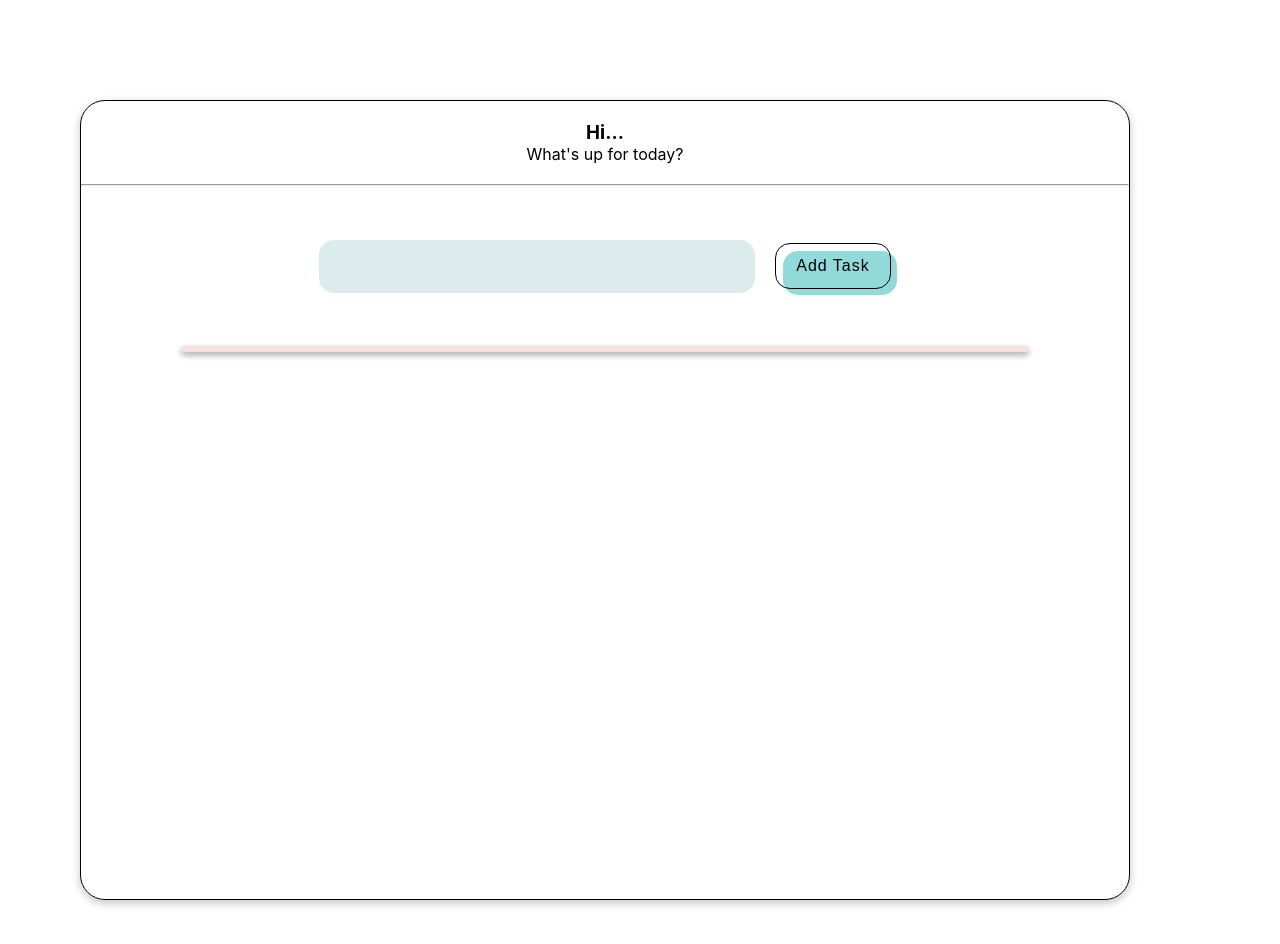
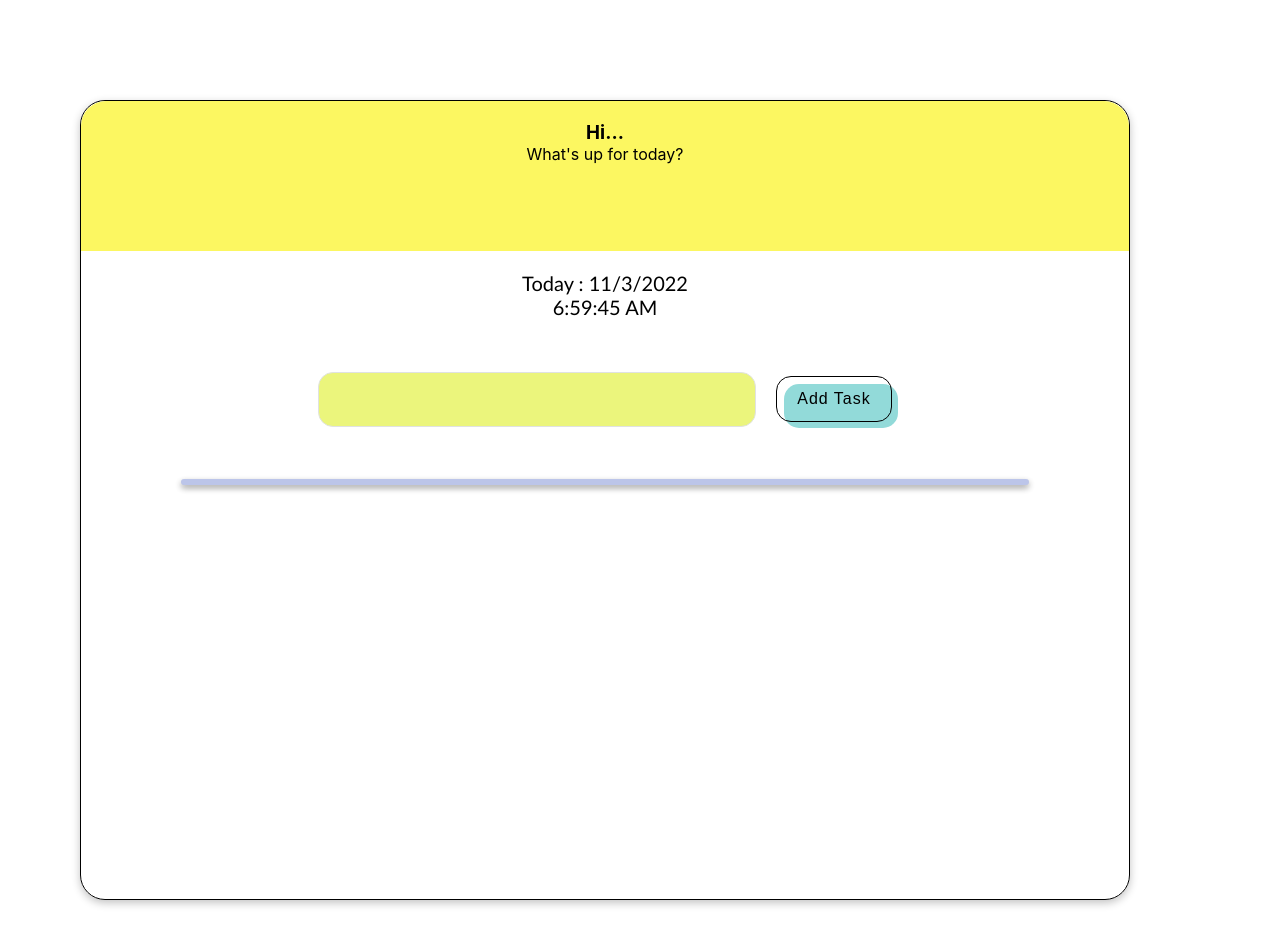
Before and after one commit to tiffanynchau/PawsTask, a React app: page / in a window 1280 px wide. Built offline with nearby package versions, Linux system fonts and the light colour scheme.

Commit message:
most recent working piece

```diff
--- a/client/App.js
+++ b/client/App.js
@@ -3,6 +3,7 @@ import "./components/App.css";
 //Importing components
 import Form from "./components/Form.js";
 import TodoList from "./components/TodoList.js";
+import DateTime from "./components/DateTime.js";
 
 function App() {
   //array destructuring for current todos state and updated todos state
@@ -20,7 +21,9 @@ function App() {
         <p>What's up for today?</p>
       </div>
 
-      <hr></hr>
+      <div className="datetime">
+        <DateTime></DateTime>
+      </div>
       <div className="todolist-containter">
         <Form
           todos={todos}
--- a/client/components/App.css
+++ b/client/components/App.css
@@ -16,9 +16,16 @@ body {
   box-shadow: rgba(0, 0, 0, 0.24) 0px 3px 8px;
 }
 
+.App {
+  border-radius: 25px;
+}
+
 .header {
   text-align: center;
   padding: 20px;
+  border-radius: 25px 25px 0px 0px;
+  background-color: #fcf761;
+  min-height: 150px;
 }
 
 form {
@@ -34,7 +41,8 @@ form button {
   padding: 0.5rem;
   font-size: 2rem;
   border: none;
-  background-color: #dcebeb;
+  background-color: #ebf57c;
+  border: 1px solid #e0e2e2;
 }
 /* form button {
     color: #ff6f47;
@@ -86,11 +94,11 @@ form button {
   display: flex;
   justify-content: center;
   align-items: center;
-  border: 3px solid #f7e2e1;
+  border: 3px solid #bcc5e9;
   border-radius: 15px;
   margin-left: 100px;
   margin-right: 100px;
-  background-color: #f7e2e1;
+  background-color: #bcc5e9;
   box-shadow: rgba(0, 0, 0, 0.16) 0px 3px 6px, rgba(0, 0, 0, 0.23) 0px 3px 6px;
 }
 
@@ -141,7 +149,7 @@ form button {
   border-radius: 15px;
 }
 .complete-btn {
-  background: #ac6869;
+  background: #9c92c4;
   margin-right: 10px;
 }
 .todo-item {
@@ -213,8 +221,9 @@ select {
 
 /* CSS */
 
-.date {
+.datetime {
   font-size: 20px;
   text-align: center;
-  padding-top: 30px;
+  padding-top: 20px;
+  font-family: "Optima", sans-serif;
 }
--- /dev/null
+++ b/client/components/DateTime.js
@@ -0,0 +1,21 @@
+import React, { useState, useEffect } from "react";
+
+const DateTime = () => {
+  const [date, setDate] = useState(new Date());
+
+  useEffect(() => {
+    var timer = setInterval(() => setDate(new Date()), 1000);
+    return function cleanup() {
+      clearInterval(timer);
+    };
+  });
+
+  return (
+    <div>
+      <p> Today : {date.toLocaleDateString()}</p>
+      <p>{date.toLocaleTimeString()}</p>
+    </div>
+  );
+};
+
+export default DateTime;
--- a/server/routes/router.js
+++ b/server/routes/router.js
@@ -2,6 +2,6 @@ import express from "express";
 
 let router = express.Rputer();
 
-router.get("/", (req, res) => {
+router.get("/", getAllTodos, (req, res) => {
   res.status(200).send("hello from todo app");
 });
```
Also changed, not shown: models/todoModel.js (renamed from models/mongo.js, +1 -8 lines), server/controllers/todoController.js (added, +28 -0 lines), build/bundle.js.
